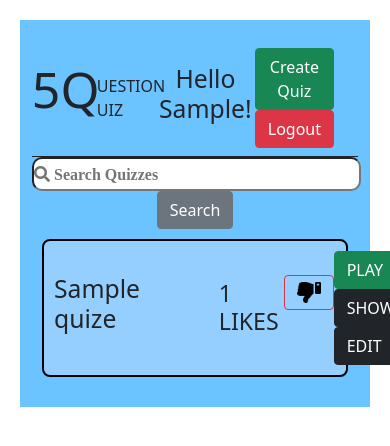
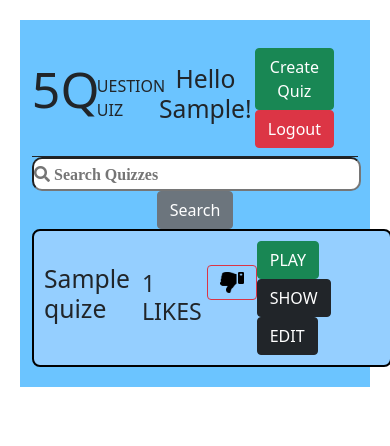
Before and after one commit to Jacobopp27/Quiz-Project, a Flask app: page /dashboard in a window 390 px wide; the page is wider, and only the part inside the window is pictured. Shown: the top 446 px of that part. Run offline with Flask 2, Linux system fonts and the light colour scheme; the visitor is signed in with stand-in values (Sample User, id 1); tables that the repository leaves empty hold one stand-in row (values such as "Sample post").

Commit message:
Fixed responsive issues

```diff
--- a/flask_app/static/style.css
+++ b/flask_app/static/style.css
@@ -107,6 +107,7 @@
 
     .createdby{
         visibility: hidden;
+        width: 0;
     }
 
     .save{
@@ -140,13 +141,13 @@
 
     .quiz_name{
         border-radius: 8px;
-        margin: 10px;
+        margin: 0;
         background-color: #95cfff;
         border: 2px solid black;
-        width: auto;
+        width: 360px;
         height: auto;
         display: flex;
-        justify-content: space-between;
+        justify-content:left;
         align-items: center;
         padding: 10px;
 
@@ -202,8 +203,8 @@
 
 
     .playagain{
-        width: 710px;
-        text-align: right;
+        width: 300px;
+        text-align: center;
     }
 
     .like-unlike{
@@ -416,8 +417,8 @@
 
 
     .playagain{
-        width: 710px;
-        text-align: right;
+        width: 400px;
+        text-align: center;
     }
 
     .like-unlike{
```
